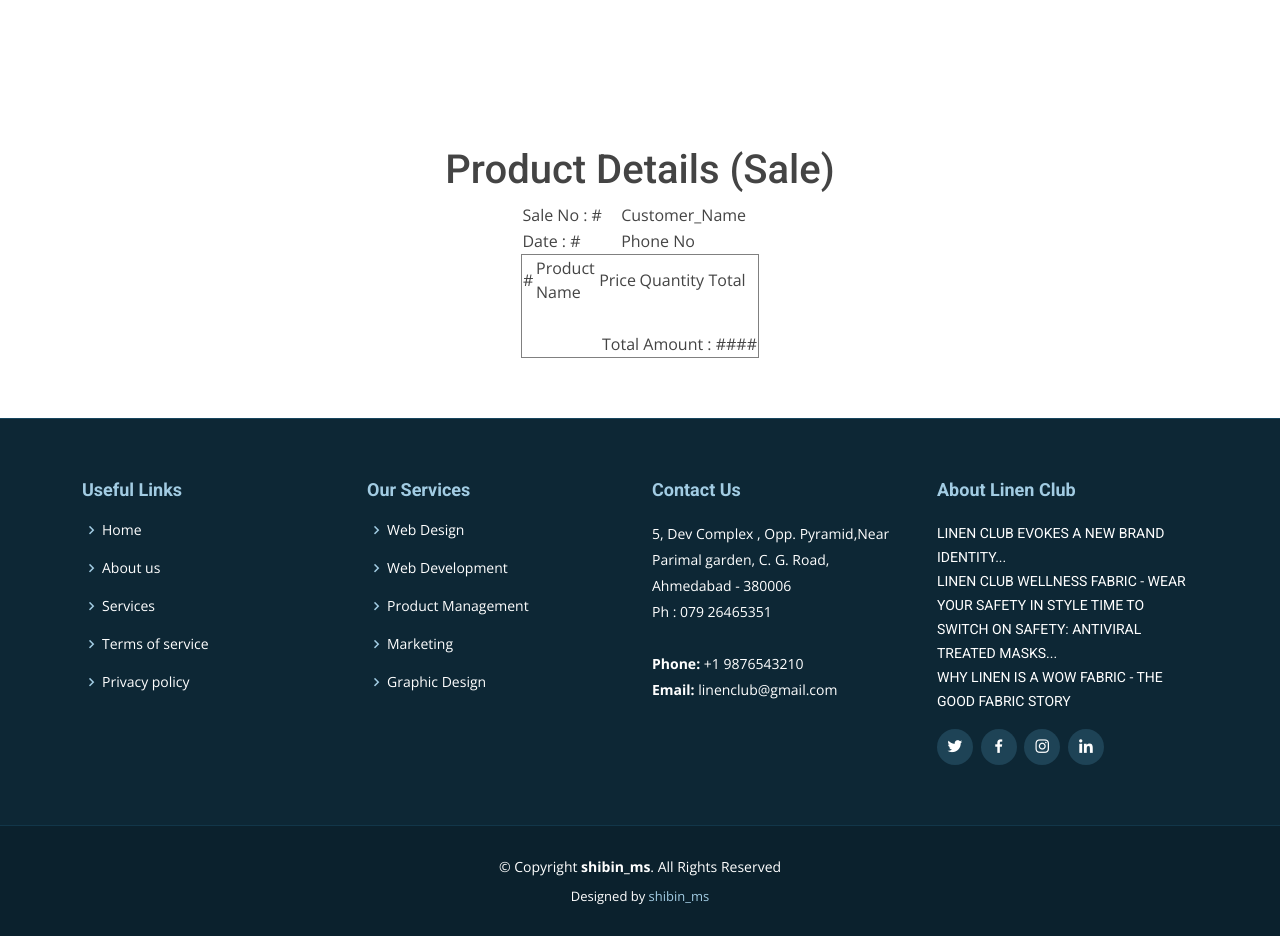
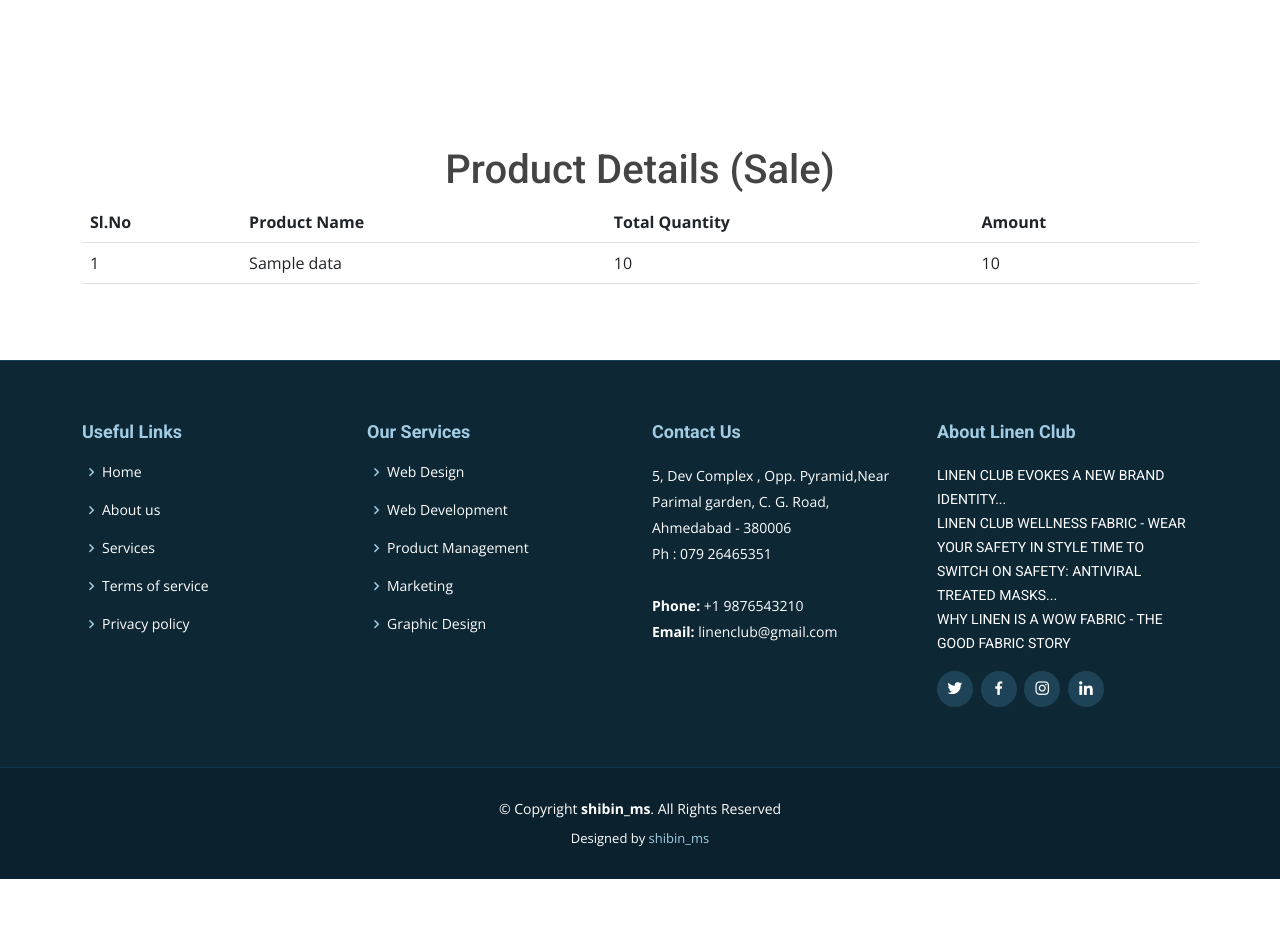
Before and after one commit to shibinms/myproject, a Django app: template SCM_System/templates/admin/view_sales_details_admin.html in a window 1280 px wide. Shown: the part 714-1650 px from the top of the page. After the commit the page ends 1593 px from the top, so only its background shows below. Run offline with Django 3.2, Linux system fonts and the light colour scheme; the template is opened without the code that fills it: most values are stand-ins (such as "Sample title", 1, 10 or a date in 2020); some libraries are stand-ins or nearby versions.

Commit message:
Fourth Sprint

```diff
--- a/SCM_System/templates/admin/view_sales_details_admin.html
+++ b/SCM_System/templates/admin/view_sales_details_admin.html
@@ -11,34 +11,26 @@
 <form id="form1" name="form1" method="post" action="">
   <div align="center">
     <h1>Product Details (Sale)</h1>
-    <table width="237" border="0">
+
+    <table class="table table-hover">
       <tr>
-        <td width="92">Sale No : <label>#</label></td>
-        <td width="129"><label>Customer_Name</label>&nbsp;</td>
-      </tr>
+          <td><b>Sl.No</b></td></td>
+        <td><b>Product Name</b></td>
+        <td><b>Total Quantity</b></td>
+        <td><b>Amount</b></td>
+
+
+      </tr>{% for i in data %}
       <tr>
-        <td>Date : <label>#</label></td>
-        <td><label>Phone No</label>&nbsp;</td>
-      </tr>
-    </table>
-    <table width="238" border="1">
-      <tr>
-        <td width="13">#</td>
-        <td width="60">Product Name</td>
-        <td width="31">Price</td>
-        <td width="51">Quantity</td>
-        <td width="49">Total</td>
-      </tr>
-      <tr>
-        <td>&nbsp;</td>
-        <td>&nbsp;</td>
-        <td>&nbsp;</td>
-        <td>&nbsp;</td>
-        <td>&nbsp;</td>
-      </tr>
-      <tr>
-        <td colspan="5"><div align="right">Total Amount : <label>####</label></div></td>
-      </tr>
+        <td>{{ forloop.counter }}</td>
+        <td>{{ i.product_name }}</td>
+        <td>{{ i.quantity }}</td>
+        <td>{{ i.amount }}</td>
+
+
+      </tr>{% endfor %}
+
+
     </table>
     <p>&nbsp;</p>
   </div>
```
Also changed, not shown: SCM_System/templates/admin/view_sales.html (renamed from SCM_System/templates/admin/view_allocate_report.html, +18 -14 lines).
